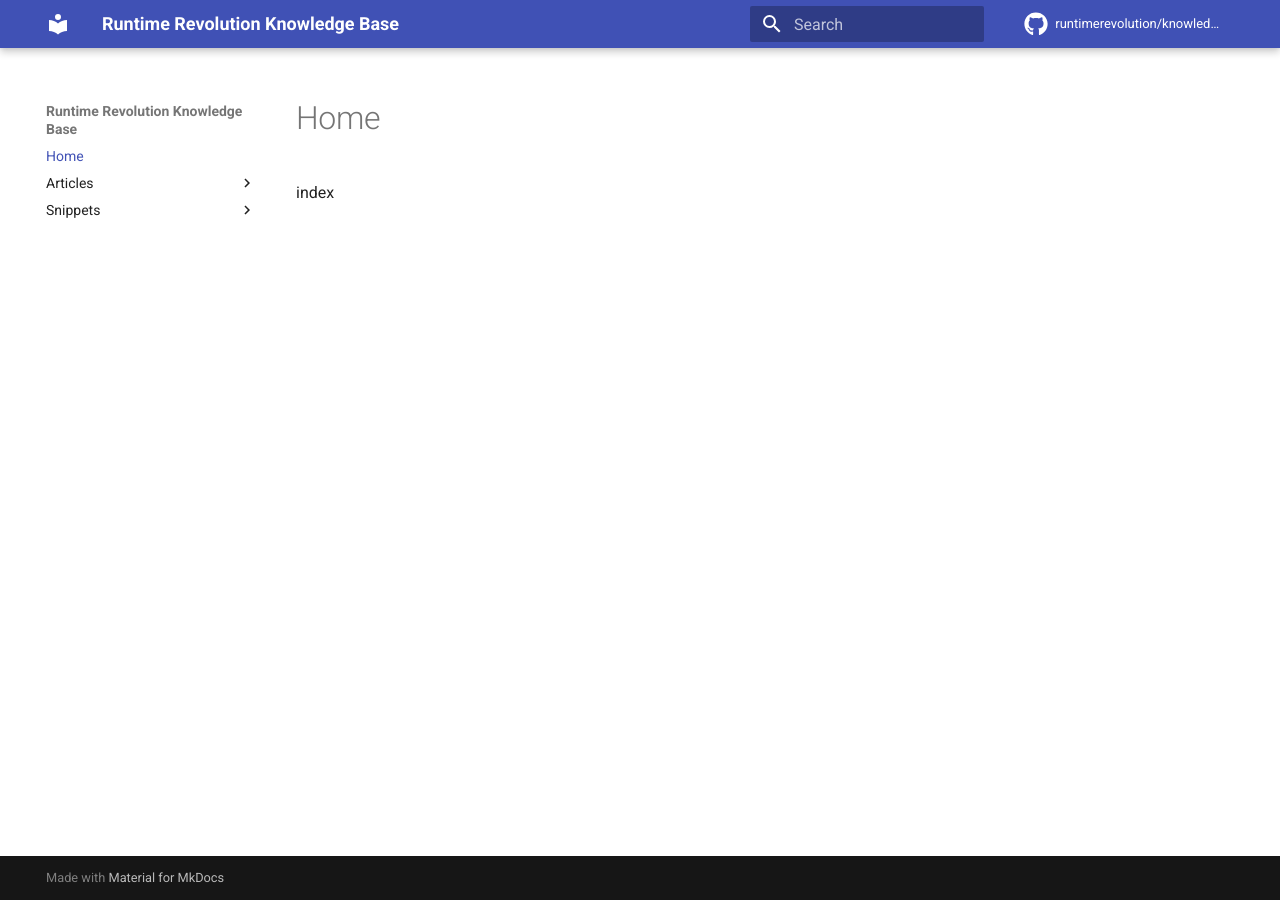
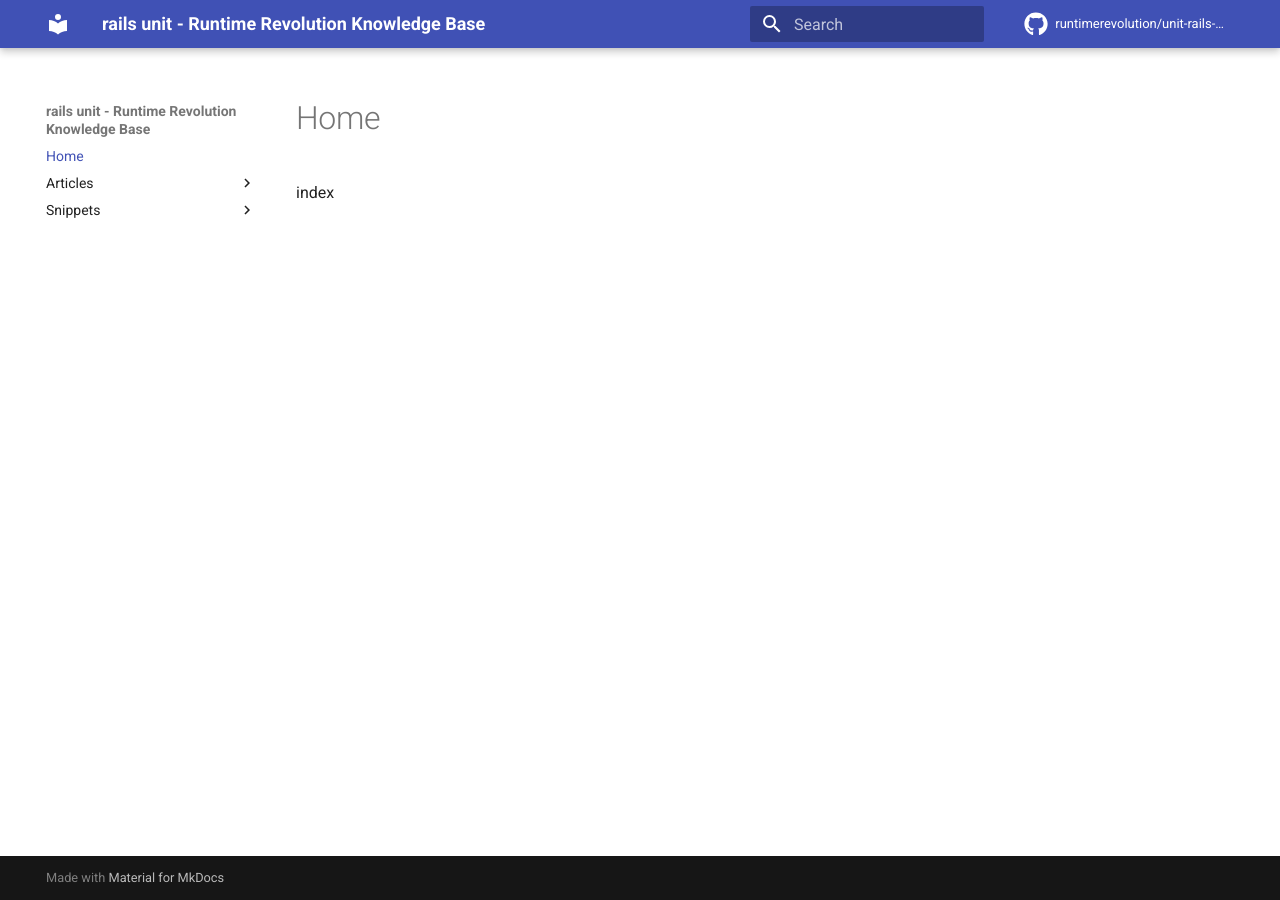
Before and after one commit to runtimerevolution/unit-rails-knowledge-base, an MkDocs documentation site: the page built from docs/index.md, in a window 1280 px wide. Built offline with MkDocs 1.6.1 and Material for MkDocs 9.7.7, drawn with Linux system fonts in a browser that asks for light colours; comment, search, counter and statistics services are not loaded.

Commit message:
Change repo info

```diff
--- a/mkdocs.yml
+++ b/mkdocs.yml
@@ -1,4 +1,4 @@
-site_name: Runtime Revolution Knowledge Base
+site_name: rails unit - Runtime Revolution Knowledge Base
 
 theme:
   name: material
@@ -7,8 +7,8 @@ theme:
   icon:
     repo: fontawesome/brands/github
 
-repo_url: https://github.com/runtimerevolution/knowledge-base.git
-repo_name: runtimerevolution/knowledge-base
+repo_url: https://github.com/runtimerevolution/unit-rails-knowledge-base.git
+repo_name: runtimerevolution/unit-rails-knowledge-base
 
 markdown_extensions:
   - pymdownx.superfences:
```
